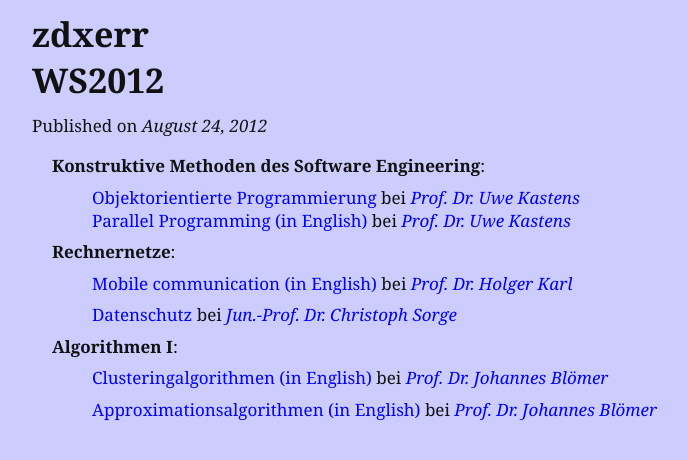
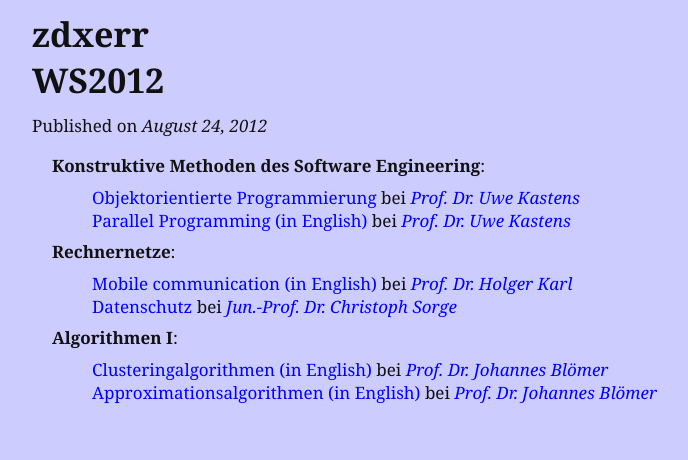
Before and after one commit to zdxerr/zdxerr.github.com, a Jekyll site: the page built from _posts/2012-08-24-ws-2012.markdown, in a window 1280 px wide. Shown: the top 460 px of the page, without its empty margins (208-896 px from the left). Built offline with Jekyll 4.4.1, drawn with Linux system fonts in a browser that asks for light colours; Markdown is read by kramdown in place of the engine named in the settings.

```diff
--- a/_posts/2012-08-24-ws-2012.markdown
+++ b/_posts/2012-08-24-ws-2012.markdown
@@ -6,17 +6,15 @@ categories: [links, university, lecture]
 
 - __Konstruktive Methoden des Software Engineering__:
 
-    * [Objektorientierte Programmierung](http://ag-kastens.uni-paderborn.de/lehre/material/oop/) bei _[Prof. Dr. Uwe Kastens](http://www.cs.uni-paderborn.de/fachgebiete/ag-kastens/wir/uwe.html)_
-    * [Parallel Programming (in English)](http://ag-kastens.uni-paderborn.de/lehre/material/ppje/) bei _[Prof. Dr. Uwe Kastens](http://www.cs.uni-paderborn.de/fachgebiete/ag-kastens/wir/uwe.html)_
+    - [Objektorientierte Programmierung](http://ag-kastens.uni-paderborn.de/lehre/material/oop/) bei _[Prof. Dr. Uwe Kastens](http://www.cs.uni-paderborn.de/fachgebiete/ag-kastens/wir/uwe.html)_
+    - [Parallel Programming (in English)](http://ag-kastens.uni-paderborn.de/lehre/material/ppje/) bei _[Prof. Dr. Uwe Kastens](http://www.cs.uni-paderborn.de/fachgebiete/ag-kastens/wir/uwe.html)_
 
 - __Rechnernetze__:
 
     - [Mobile communication (in English)](http://www.cs.uni-paderborn.de/fachgebiete/fachgebiet-rechnernetze/lehre/lehrveranstaltungen/vl-mobilkommunikation.html) bei _[Prof. Dr. Holger Karl](http://www.cs.uni-paderborn.de/fachgebiete/fachgebiet-rechnernetze/people/hk.html)_
-
     - [Datenschutz](http://www.cs.uni-paderborn.de/fachgebiete/fg-netsec/lehre/ws1112/datenschutz.html) bei _[Jun.-Prof. Dr. Christoph Sorge](http://www.cs.uni-paderborn.de/fachgebiete/fg-netsec/personen/csorge.html)_
 
 - __Algorithmen I__:
 
     - [Clusteringalgorithmen (in English)](http://www.cs.uni-paderborn.de/fachgebiete/ag-bloemer/lehre.html) bei _[Prof. Dr. Johannes Blömer](http://www.cs.uni-paderborn.de/fachgebiete/ag-bloemer/personen/jbloemer.html)_
-
     - [Approximationsalgorithmen (in English)](http://www.cs.uni-paderborn.de/fachgebiete/ag-bloemer/lehre.html) bei _[Prof. Dr. Johannes Blömer](http://www.cs.uni-paderborn.de/fachgebiete/ag-bloemer/personen/jbloemer.html)_
```
